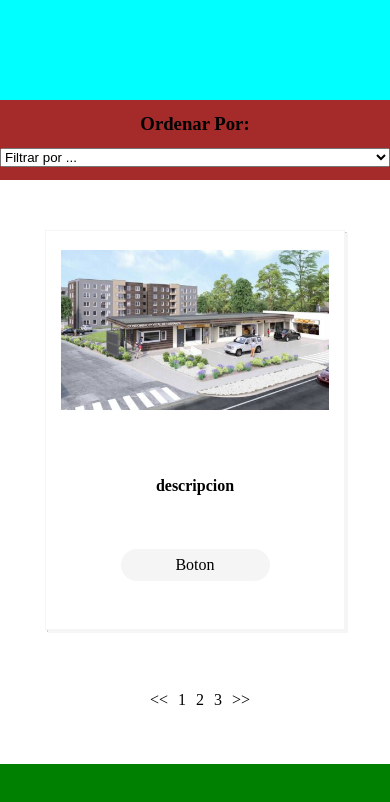
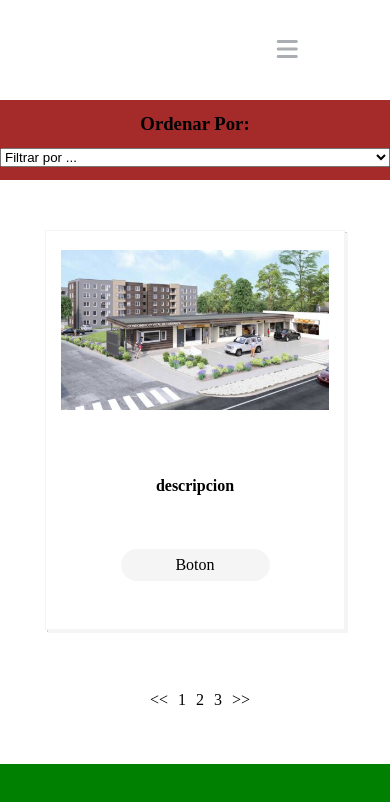
Before and after one commit to Pgonzalez21/DesafioMediaQueries, a plain HTML site: page index.html in a window 390 px wide. Drawn offline with Linux system fonts and the light colour scheme.

Commit message:
Version mobile 90%

```diff
--- a/assets/css/style.css
+++ b/assets/css/style.css
@@ -5,7 +5,7 @@
 }
 
 body{
-    background-color: antiquewhite;
+
 
 }
 
@@ -28,15 +28,20 @@ body{
 
 header{
     grid-area: header;
-    background-color: aqua;
+
     display: flex;
     flex-direction: row;
-    justify-content: space-between;
+    justify-content: space-around;
     align-items: center;
 
 
 }
 
+.icon_menu{
+    height: auto;
+    width: auto;
+
+}
 
 
 /* Nav */
@@ -156,10 +161,12 @@ main{
 
 }
 
-@media (min-width: 576px) {
+@media screen and (min-width: 576px) {
     .table {
     display: none;
     }
+
+
 }
 
 
--- a/index.html
+++ b/index.html
@@ -4,6 +4,8 @@
     <meta charset="UTF-8">
     <meta name="viewport" content="width=device-width, initial-scale=1.0">
     <link rel="stylesheet" href="./assets/css/style.css">
+    <script src="https://kit.fontawesome.com/7e83d0747d.js" crossorigin="anonymous"></script>
+
     <title>P&G propiedades</title>
 </head>
 <body>
@@ -16,7 +18,7 @@
                 </div>
             </div>
             <div class="icon_menu">
-
+                <i class="fa-solid fa-bars fa-xl" style="color: #aaadb1;"></i>
             </div>
         </header>
 
@@ -45,7 +47,102 @@
                 </div>
 
             </div>
+            <!-- <div class="box_tableview">
+                <div class="imagen">
+                    <img src="./assets/img/depto1.jpg" alt="">
+                </div>
+                <div class="description">
+                    <h4>descripcion</h4>
+                    <div class="boton">
+                        <a href="">Boton</a>
+                    </div>
+                </div>
 
+            </div>
+            <div class="box_992px">
+                <div class="imagen">
+                    <img src="./assets/img/depto1.jpg" alt="">
+                </div>
+                <div class="description">
+                    <h4>descripcion</h4>
+                    <div class="boton">
+                        <a href="">Boton</a>
+                    </div>
+                </div>
+
+            </div>
+            <div class="box_992px">
+                <div class="imagen">
+                    <img src="./assets/img/depto1.jpg" alt="">
+                </div>
+                <div class="description">
+                    <h4>descripcion</h4>
+                    <div class="boton">
+                        <a href="">Boton</a>
+                    </div>
+                </div>
+
+            </div>
+            <div class="box_992px">
+                <div class="imagen">
+                    <img src="./assets/img/depto1.jpg" alt="">
+                </div>
+                <div class="description">
+                    <h4>descripcion</h4>
+                    <div class="boton">
+                        <a href="">Boton</a>
+                    </div>
+                </div>
+
+            </div>
+            <div class="box_992px">
+                <div class="imagen">
+                    <img src="./assets/img/depto1.jpg" alt="">
+                </div>
+                <div class="description">
+                    <h4>descripcion</h4>
+                    <div class="boton">
+                        <a href="">Boton</a>
+                    </div>
+                </div>
+
+            </div>
+            <div class="box_992px">
+                <div class="imagen">
+                    <img src="./assets/img/depto1.jpg" alt="">
+                </div>
+                <div class="description">
+                    <h4>descripcion</h4>
+                    <div class="boton">
+                        <a href="">Boton</a>
+                    </div>
+                </div>
+
+            </div>
+            <var><var><div class="box_992px">
+                <div class="imagen">
+                    <img src="./assets/img/depto1.jpg" alt="">
+                </div>
+                <div class="description">
+                    <h4>descripcion</h4>
+                    <div class="boton">
+                        <a href="">Boton</a>
+                    </div>
+                </div>
+
+            </div>
+            <div class="box_992px">
+                <div class="imagen">
+                    <img src="./assets/img/depto1.jpg" alt="">
+                </div>
+                <div class="description">
+                    <h4>descripcion</h4>
+                    <div class="boton">
+                        <a href="">Boton</a>
+                    </div>
+                </div>
+
+            </div> -->
             <div class="table">
                 <ul class="numbers">
                     <li><<</li>
```
